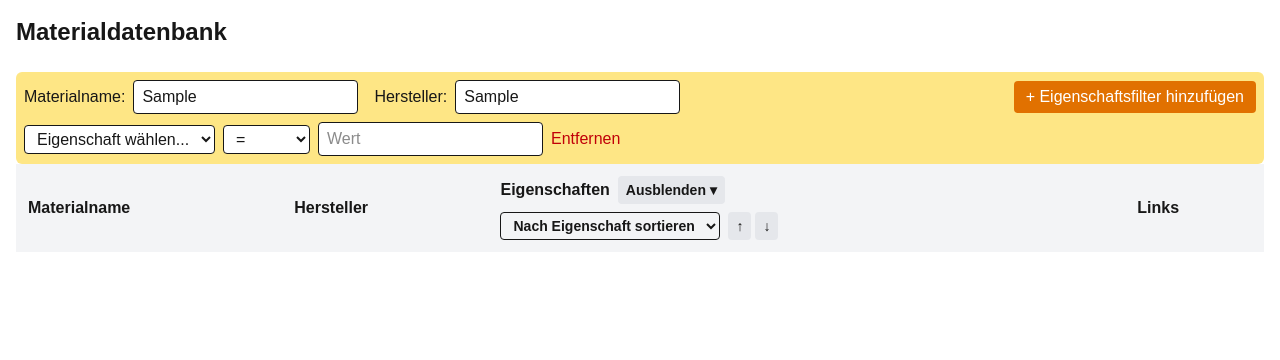
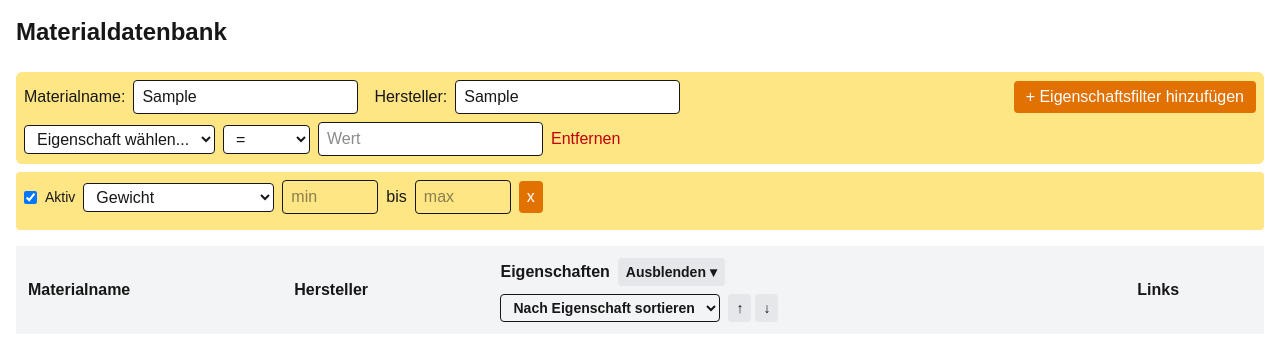
Before and after one commit to kamkalian/fawowa-material-table, a Next.js app: page / in a window 1280 px wide. Both pictures are taken after typing "Sample", "Sample" into the empty fields and a click on the button "+ Eigenschaftsfilter hinzufügen". Shown: the top 360 px of the page. Built offline with nearby package versions, Linux system fonts and the light colour scheme.

Commit message:
Some improvements

```diff
--- a/src/app/page.tsx
+++ b/src/app/page.tsx
@@ -46,9 +46,10 @@ export default function MaterialDatabase() {
     }
 
     // Apply property filters
-    if (propertyFilters.length > 0) {
+    const activeFilters = propertyFilters.filter((f) => f && f.enabled !== false);
+    if (activeFilters.length > 0) {
       filtered = filtered.filter(material => {
-        return propertyFilters.every((filter) => {
+        return activeFilters.every((filter) => {
           if (!filter) return true;
 
           const prop = material.Eigenschaften.find((p: MaterialProperty) => p.name === filter.name);
@@ -58,9 +59,11 @@ export default function MaterialDatabase() {
             return prop.wert.toLowerCase().includes(filter.value.toLowerCase());
           } else if (filter.type === 'dropdown' && filter.value) {
             return prop.wert === filter.value;
-          } else if (filter.type === 'range' && filter.min !== undefined && filter.max !== undefined) {
+          } else if (filter.type === 'range') {
             const num = parseFloat(prop.wert);
-            return !isNaN(num) && num >= filter.min && num <= filter.max;
+            const minOk = filter.min === undefined || (!isNaN(num) && num >= filter.min);
+            const maxOk = filter.max === undefined || (!isNaN(num) && num <= filter.max);
+            return minOk && maxOk;
           }
           return true;
         });
@@ -143,7 +146,8 @@ export default function MaterialDatabase() {
       {
         name: propertyNames[0],
         type: 'text',
-        value: '1'
+        value: '',
+        enabled: true,
       }
     ]);
   }, [propertyNames]);
@@ -173,13 +177,13 @@ export default function MaterialDatabase() {
       {propertyFilters.map((filter, index) => (
         <div key={`filter-${index}`} className="mb-4">
           <PropertyFilter
+            filter={filter}
             propertyNames={propertyNames}
             onFilterChange={(newFilter) => handlePropertyFilterChange(index, newFilter)}
             onRemove={() => handlePropertyFilterChange(index, null)}
             propertyFilterTypeMap={{
               'Materialstärke': 'range',
-              'color': 'dropdown',
-              'name': 'text'
+              'Gewicht': 'range',
             }}
           />
         </div>
--- a/src/components/PropertyFilter.tsx
+++ b/src/components/PropertyFilter.tsx
@@ -1,151 +1,120 @@
 'use client';
 
-import { useState, useEffect, useCallback } from 'react';
+import { useMemo } from 'react';
+import { materialData } from '@/data/materials';
 import { PropertyFilter as PropertyFilterType, FilterType } from '@/types';
 
 interface PropertyFilterProps {
+  filter: PropertyFilterType;
   propertyNames: string[];
-  onFilterChange: (filter: PropertyFilterType | null) => void;
+  onFilterChange: (filter: PropertyFilterType) => void;
   onRemove: () => void;
   propertyFilterTypeMap: Record<string, FilterType>;
 }
 
 export default function PropertyFilter({
+  filter,
   propertyNames,
   onFilterChange,
   onRemove,
-  propertyFilterTypeMap
+  propertyFilterTypeMap,
 }: PropertyFilterProps) {
-  const [propertyName, setPropertyName] = useState<string>('');
-  const [filterType, setFilterType] = useState<FilterType>('text');
-  const [textValue, setTextValue] = useState<string>('');
-  const [dropdownValue, setDropdownValue] = useState<string>('');
-  const [minValue, setMinValue] = useState<number>(0);
-  const [maxValue, setMaxValue] = useState<number>(100);
-  const [uniqueValues, setUniqueValues] = useState<string[]>([]);
+  const enabled = filter.enabled !== false;
+  const currentType: FilterType = propertyFilterTypeMap[filter.name] || filter.type || 'text';
 
-  // Memoize the filter creation to prevent unnecessary updates
-  /*const createFilter = useCallback((): PropertyFilterType | null => {
-    if (!propertyName) return null;
-
-    if (filterType === 'text' && textValue) {
-      return { name: propertyName, type: 'text', value: textValue };
+  const dropdownOptions = useMemo(() => {
+    if (currentType !== 'dropdown' || !filter.name) return [] as string[];
+    const values = new Set<string>();
+    for (const m of materialData) {
+      const p = m.Eigenschaften.find((e) => e.name === filter.name);
+      if (p?.wert) values.add(p.wert);
     }
-    if (filterType === 'dropdown' && dropdownValue) {
-      return { name: propertyName, type: 'dropdown', value: dropdownValue };
-    }
-    if (filterType === 'range') {
-      return { name: propertyName, type: 'range', min: minValue, max: maxValue };
-    }
-
-    return null;
-  }, [propertyName, filterType, textValue, dropdownValue, minValue, maxValue]);
-  */
-
-  // Only call onFilterChange when the filter actually changes
-  // Update filter when any relevant state changes
-  useEffect(() => {
-    let currentFilter: PropertyFilterType | null = null;
-
-    if (propertyName) {
-      if (filterType === 'text' && textValue) {
-        currentFilter = { name: propertyName, type: 'text', value: textValue };
-      }
-      else if (filterType === 'dropdown' && dropdownValue) {
-        currentFilter = { name: propertyName, type: 'dropdown', value: dropdownValue };
-      }
-      else if (filterType === 'range') {
-        currentFilter = { name: propertyName, type: 'range', min: minValue, max: maxValue };
-      }
-    }
-
-    onFilterChange(currentFilter);
-  }, [propertyName, filterType, textValue, dropdownValue, minValue, maxValue, onFilterChange]);
-
-
-  // Update unique values when property changes
-  useEffect(() => {
-    if (propertyName) {
-      const mappedFilterType = propertyFilterTypeMap[propertyName] || 'text';
-      setFilterType(mappedFilterType);
-      // Here you would calculate unique values or range for the selected property
-      // For now, we'll use a simple mock
-      const values = ['Wert 1', 'Wert 2', 'Wert 3']; // Replace with actual values
-      setUniqueValues(values);
-
-      // Reset other values when property changes
-      setTextValue('');
-      setDropdownValue('');
-      setMinValue(0);
-      setMaxValue(100);
-    }
-  }, [propertyName]);
+    return Array.from(values).sort((a, b) => a.localeCompare(b, 'de'));
+  }, [currentType, filter.name]);
 
   return (
     <div className="property-filter-group mb-4 mt-2 p-2 rounded bg-amber-200">
-      <div className="flex flex-wrap gap-2 mb-2">
+      <div className="flex flex-wrap gap-2 mb-2 items-center">
+        <label className="flex items-center gap-2">
+          <input
+            type="checkbox"
+            checked={enabled}
+            onChange={(e) => onFilterChange({ ...filter, enabled: e.target.checked })}
+          />
+          <span className="text-sm">Aktiv</span>
+        </label>
+
         <select
-          value={propertyName}
-          onChange={(e) => setPropertyName(e.target.value)}
           className="property-name-select border rounded px-2 py-1 bg-white"
+          value={filter.name}
+          onChange={(e) => {
+            const name = e.target.value;
+            const mapped = propertyFilterTypeMap[name] || 'text';
+            const base = { enabled, name } as Partial<PropertyFilterType>;
+            if (mapped === 'range') onFilterChange({ ...(base as any), type: 'range' });
+            else if (mapped === 'dropdown') onFilterChange({ ...(base as any), type: 'dropdown', value: '' });
+            else onFilterChange({ ...(base as any), type: 'text', value: '' });
+          }}
+          disabled={!enabled}
         >
           <option value="">Eigenschaft wählen...</option>
-          {propertyNames.map(name => (
-            <option key={name} value={name}>{name}</option>
+          {propertyNames.map((n) => (
+            <option key={n} value={n}>
+              {n}
+            </option>
           ))}
         </select>
 
-        {filterType === 'text' && (
-          <div className="text-filter-container">
+        {currentType === 'text' && (
+          <input
+            type="text"
+            className="property-value-input border rounded px-2 py-1 w-full bg-white"
+            placeholder="Wert (optional)"
+            value={filter.type === 'text' ? filter.value ?? '' : ''}
+            onChange={(e) => onFilterChange({ ...filter, type: 'text', value: e.target.value })}
+            disabled={!enabled}
+          />
+        )}
+
+        {currentType === 'dropdown' && (
+          <select
+            value={filter.type === 'dropdown' ? filter.value ?? '' : ''}
+            onChange={(e) => onFilterChange({ ...filter, type: 'dropdown', value: e.target.value })}
+            className="dropdown-select border rounded px-2 py-1 w-full bg-white"
+            disabled={!enabled}
+          >
+            <option value="">Wert auswählen...</option>
+            {dropdownOptions.map((v) => (
+              <option key={v} value={v}>
+                {v}
+              </option>
+            ))}
+          </select>
+        )}
+
+        {currentType === 'range' && (
+          <div className="range-filter-container flex items-center gap-2">
             <input
-              type="text"
-              className="property-value-input border rounded px-2 py-1 w-full bg-white"
-              placeholder="Wert (optional)"
-              value={textValue}
-              onChange={(e) => setTextValue(e.target.value)}
+              type="number"
+              className="range-min-input range-input border rounded px-2 py-1 w-24"
+              value={filter.type === 'range' && filter.min !== undefined ? filter.min : ''}
+              onChange={(e) => onFilterChange({ ...filter, type: 'range', min: e.target.value === '' ? undefined : Number(e.target.value) })}
+              disabled={!enabled}
+              placeholder="min"
+            />
+            <span>bis</span>
+            <input
+              type="number"
+              className="range-max-input range-input border rounded px-2 py-1 w-24"
+              value={filter.type === 'range' && filter.max !== undefined ? filter.max : ''}
+              onChange={(e) => onFilterChange({ ...filter, type: 'range', max: e.target.value === '' ? undefined : Number(e.target.value) })}
+              disabled={!enabled}
+              placeholder="max"
             />
           </div>
         )}
 
-        {filterType === 'dropdown' && (
-          <div className="dropdown-filter-container">
-            <select
-              value={dropdownValue}
-              onChange={(e) => setDropdownValue(e.target.value)}
-              className="dropdown-select border rounded px-2 py-1 w-full bg-white"
-            >
-              <option value="">Wert auswählen...</option>
-              {uniqueValues.map(value => (
-                <option key={value} value={value}>{value}</option>
-              ))}
-            </select>
-          </div>
-        )}
-
-        {filterType === 'range' && (
-          <div className="range-filter-container">
-            <div className="range-inputs flex items-center mb-2">
-              <input
-                type="number"
-                className="range-min-input range-input border rounded px-2 py-1 w-20"
-                value={minValue}
-                onChange={(e) => setMinValue(parseFloat(e.target.value) || 0)}
-              />
-              <span className="mx-2">bis</span>
-              <input
-                type="number"
-                className="range-max-input range-input border rounded px-2 py-1 w-20"
-                value={maxValue}
-                onChange={(e) => setMaxValue(parseFloat(e.target.value) || 100)}
-              />
-            </div>
-          </div>
-        )}
-
-        <button
-          onClick={onRemove}
-          className="remove-filter bg-amber-600 text-white px-2 py-1 rounded"
-        >
+        <button onClick={onRemove} className="remove-filter bg-amber-600 text-white px-2 py-1 rounded">
           x
         </button>
       </div>
--- a/src/types/index.ts
+++ b/src/types/index.ts
@@ -33,6 +33,6 @@ export interface PropertySortState {
 export type FilterType = 'text' | 'dropdown' | 'range';
 
 export type PropertyFilter =
-  | { name: string; type: 'text'; value: string }
-  | { name: string; type: 'dropdown'; value: string }
-  | { name: string; type: 'range'; min: number; max: number };
+  | ({ name: string; type: 'text'; value: string } & { enabled?: boolean })
+  | ({ name: string; type: 'dropdown'; value: string } & { enabled?: boolean })
+  | ({ name: string; type: 'range'; min?: number; max?: number } & { enabled?: boolean });
```
